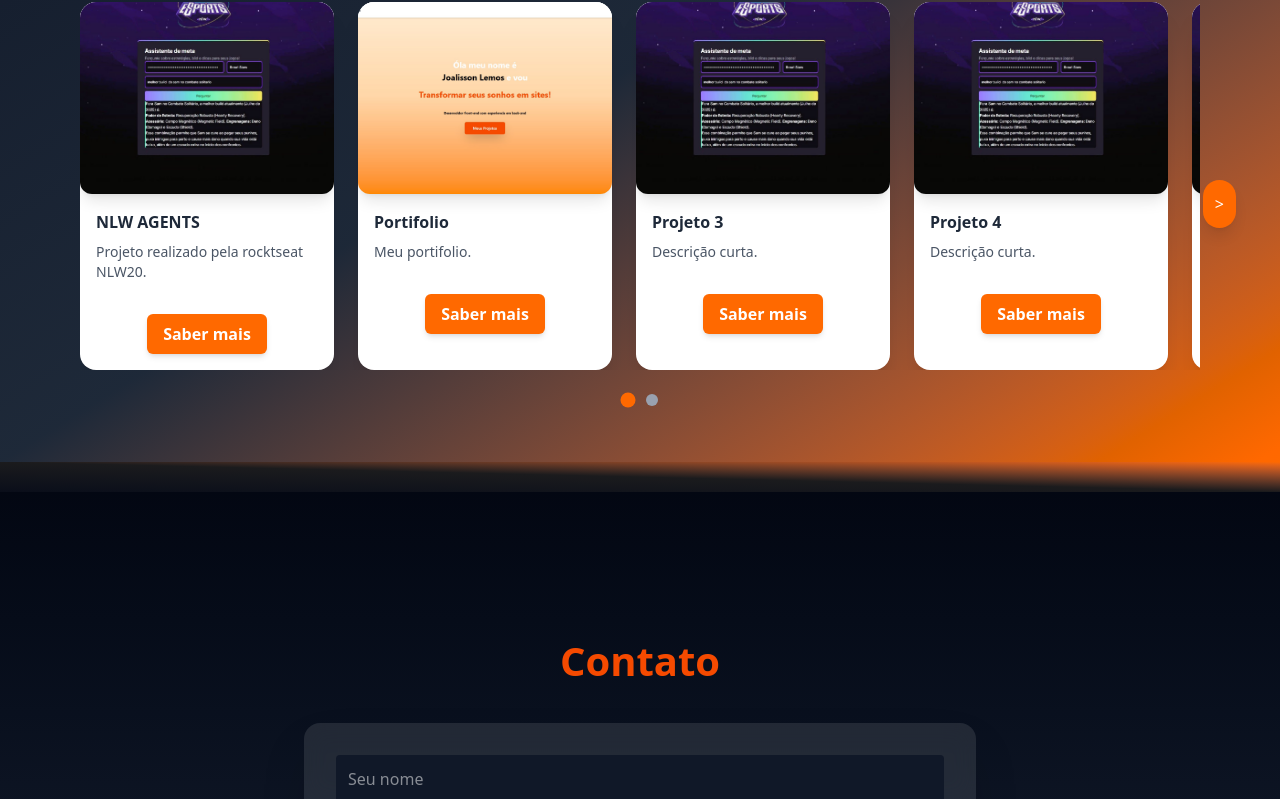
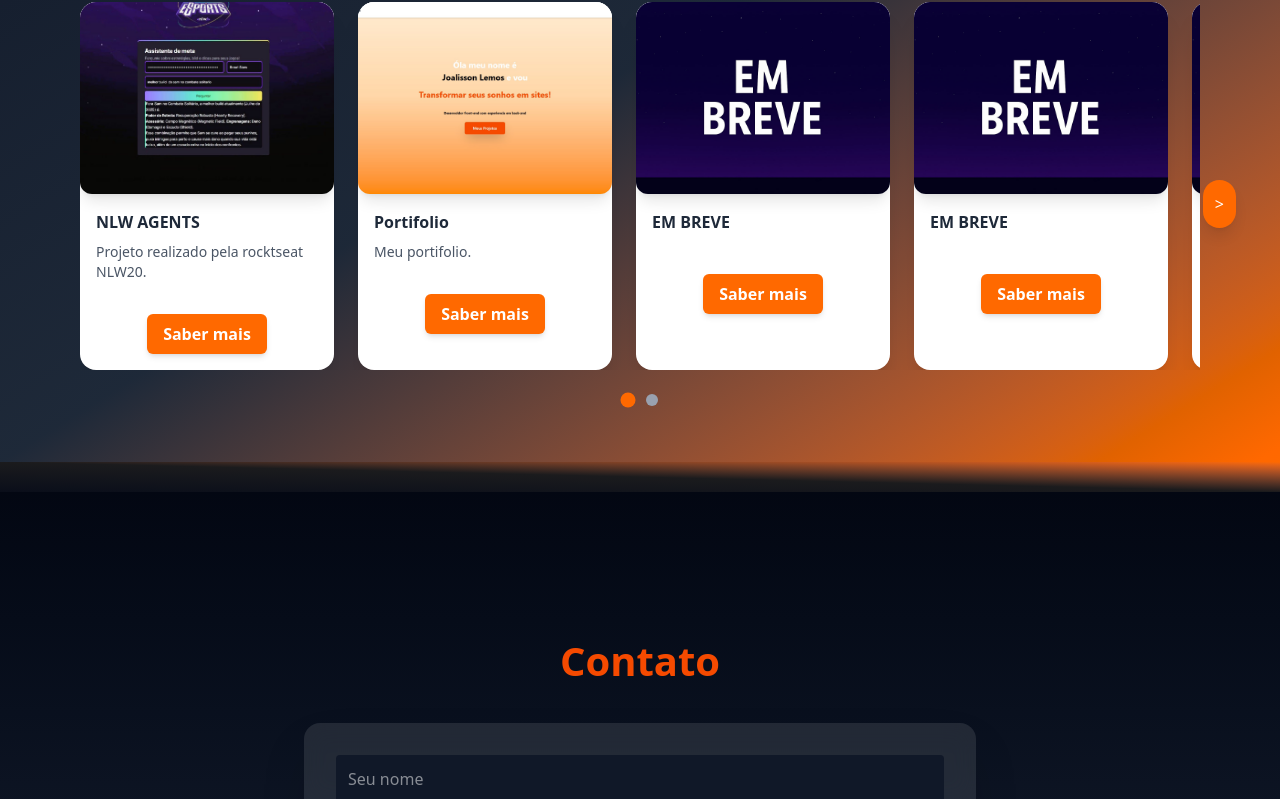
Before and after one commit to Joalisson-Lemos/Joalisson-lemos.github.io, a React (Vite) app: page / in a window 1280 px wide. Shown: the part 1138-1937 px from the top of the page. Built offline with nearby package versions, Linux system fonts and the light colour scheme.

Commit message:
adição do em breve

```diff
--- a/src/components/CardDefault.jsx
+++ b/src/components/CardDefault.jsx
@@ -3,12 +3,12 @@ import { Card, CardHeader, CardBody, CardFooter, Typography, Button } from "@mat
 
 import img1 from "../assets/nlw.jpg";
 import img2 from "../assets/portifolio.jpg";
-import img3 from "../assets/nlw.jpg";
-import img4 from "../assets/nlw.jpg";
-import img5 from "../assets/nlw.jpg";
-import img6 from "../assets/nlw.jpg";
-import img7 from "../assets/nlw.jpg";
-import img8 from "../assets/nlw.jpg";
+import img3 from "../assets/Breve.jpg";
+import img4 from "../assets/Breve.jpg";
+import img5 from "../assets/Breve.jpg";
+import img6 from "../assets/Breve.jpg";
+import img7 from "../assets/Breve.jpg";
+import img8 from "../assets/Breve.jpg";
 
 function debounce(func, delay) {
   let timeout;
@@ -28,12 +28,12 @@ export function CardsCarousel() {
   const cards = [
     { title: "NLW AGENTS", description: "Projeto realizado pela rocktseat NLW20.", longDescription: "Projeto realizado em HTML, CSS e JS com agentes de IA em um intensivo iniciante em programação front-end.", image: img1, codeLink: "https://github.com/Joalisson-Lemos/projeto-nlw20/tree/main/nlw", siteLink: "#" },
     { title: "Portifolio", description: "Meu portifolio.", longDescription: "Projeto realizado em React.js e tailwind CSS feito para mostrar meus projetos.", image: img2, codeLink: "https://github.com/Joalisson-Lemos/Joalisson-lemos.github.io", siteLink: "https://joalisson-lemos.github.io/" },
-    { title: "Projeto 3", description: "Descrição curta.", longDescription: "Descrição completa do Projeto 3.", image: img3, codeLink: "#", siteLink: "#" },
-    { title: "Projeto 4", description: "Descrição curta.", longDescription: "Descrição completa do Projeto 4.", image: img4, codeLink: "#", siteLink: "#" },
-    { title: "Projeto 5", description: "Descrição curta.", longDescription: "Descrição completa do Projeto 5.", image: img5, codeLink: "#", siteLink: "#" },
-    { title: "Projeto 6", description: "Descrição curta.", longDescription: "Descrição completa do Projeto 6.", image: img6, codeLink: "#", siteLink: "#" },
-    { title: "Projeto 7", description: "Descrição curta.", longDescription: "Descrição completa do Projeto 7.", image: img7, codeLink: "#", siteLink: "#" },
-    { title: "Projeto 8", description: "Descrição curta.", longDescription: "Descrição completa do Projeto 8.", image: img8, codeLink: "#", siteLink: "#" },
+    { title: "EM BREVE", description: "", longDescription: "", image: img3, codeLink: "#", siteLink: "#" },
+    { title: "EM BREVE", description: "", longDescription: "", image: img4, codeLink: "#", siteLink: "#" },
+    { title: "EM BREVE", description: "", longDescription: "", image: img5, codeLink: "#", siteLink: "#" },
+    { title: "EM BREVE", description: "", longDescription: "", image: img6, codeLink: "#", siteLink: "#" },
+    { title: "EM BREVE", description: "", longDescription: "", image: img7, codeLink: "#", siteLink: "#" },
+    { title: "EM BREVE", description: "", longDescription: "", image: img8, codeLink: "#", siteLink: "#" },
   ];
 
   const trackRef = useRef(null);
```
Also changed, not shown: src/assets/Breve.jpg (added).
